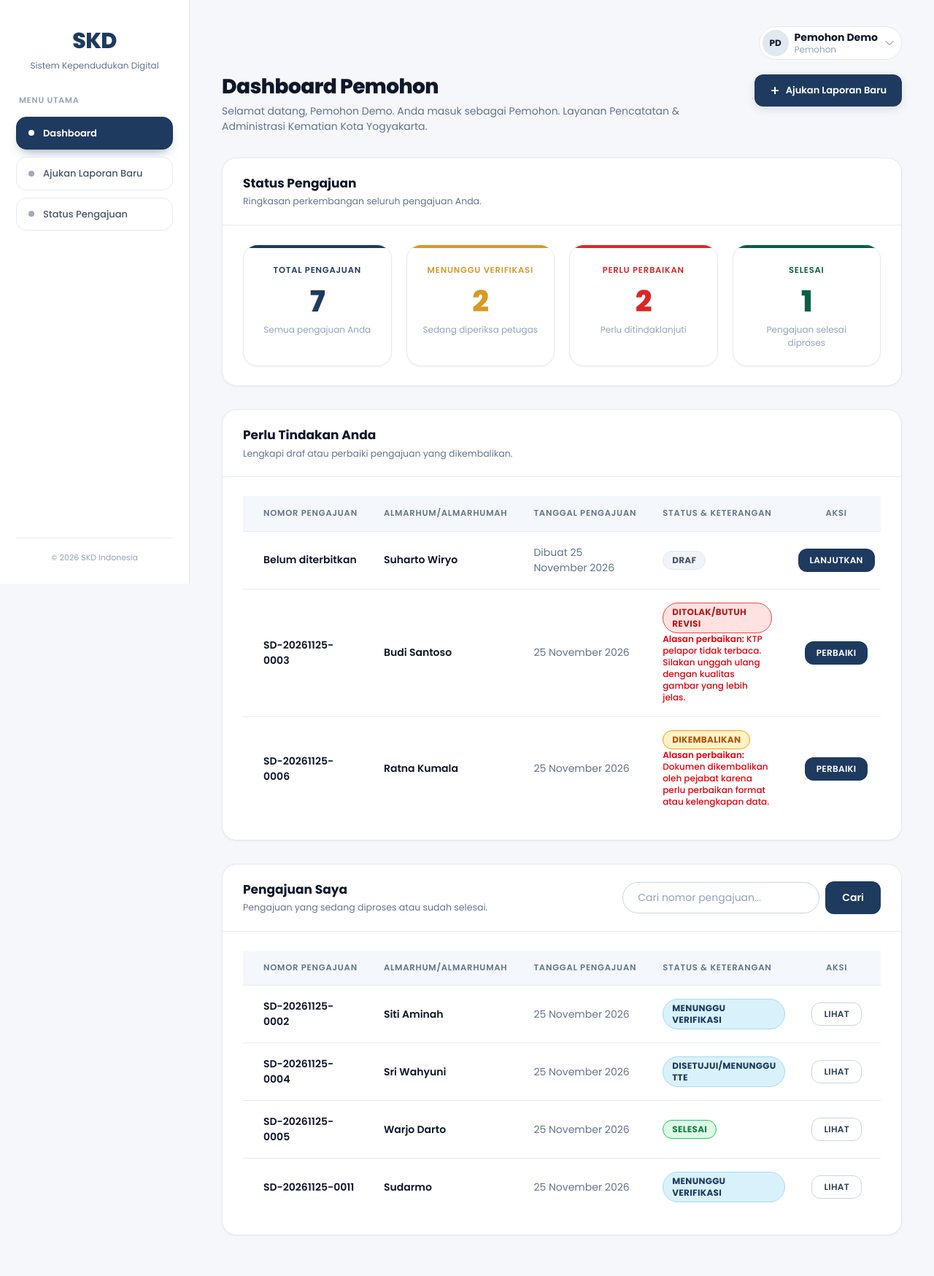
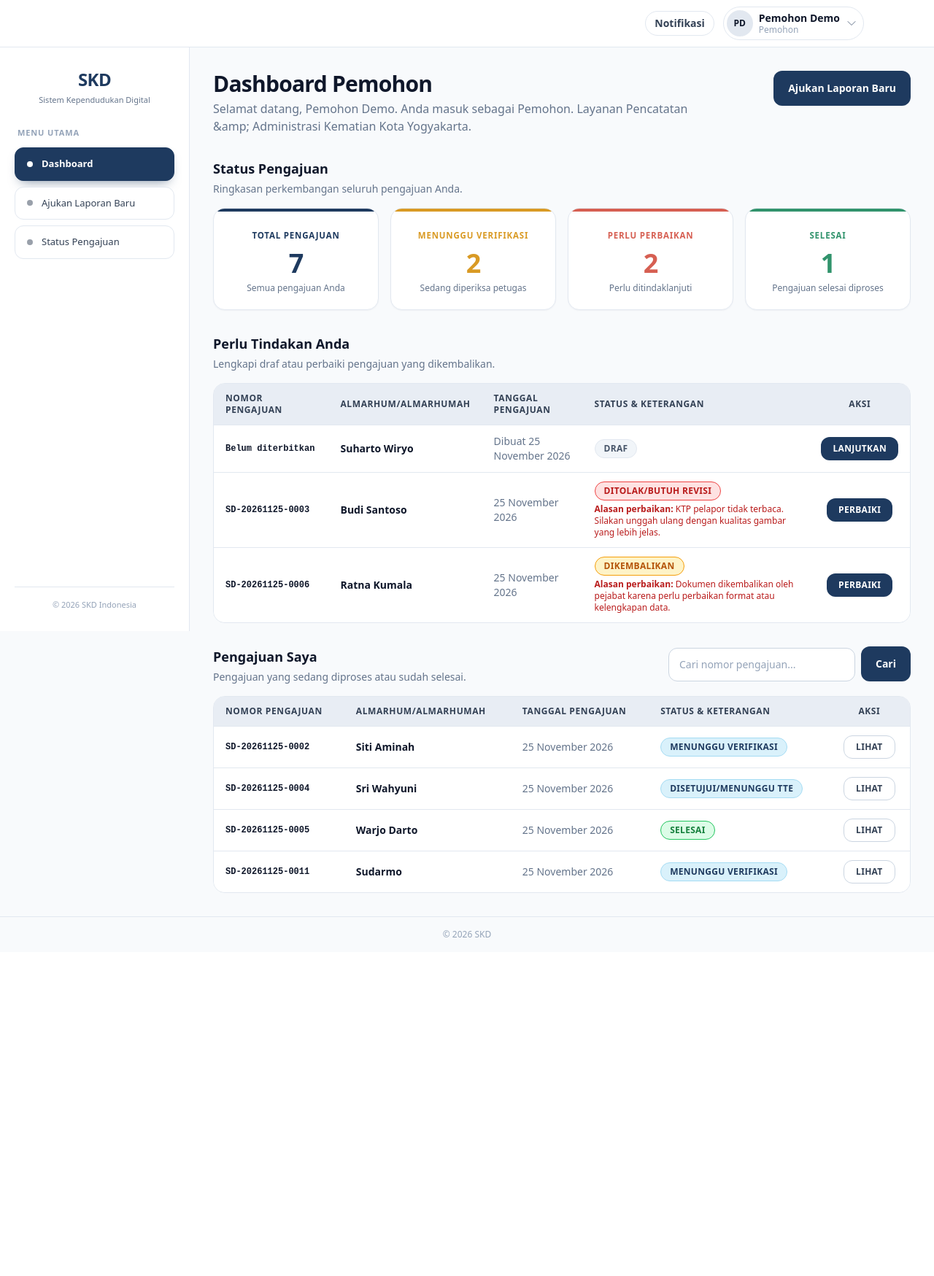
Before and after one commit to AgilePemdigi-2026/SatuDuka, a Laravel app: page /dashboard in a window 1280 px wide. Shown: the whole page at 73% size. After the commit the page ends 1285 px from the top, so only its background shows below. Run offline with Laravel 12, Linux system fonts and the light colour scheme; a user stored in the database is signed in; data comes from the database, SQL or seed files in the repository; data that the repository does not hold is empty; style sheets or scripts are compiled from the project's sources; some web fonts are replaced.

Commit message:
desain(D2): migrasikan tiga dashboard ke sistem desain baru
- dashboard/pemohon: buang blok style 70 baris dan kartu bersarang, pakai x-ui.page-header, x-ui.stat, dan tabel bersama; tambah navigasi samping pemohon.

- dashboard/pejabat: KPI memakai x-ui.stat, antrean memakai x-ui.card/x-ui.table plus daftar kartu di ponsel, tombol ganda dihapus.

- dashboard/tabel_laporan: tabel desktop ikut Tailwind (tanpa kelas .tbl), alasan perbaikan memakai warna token, keadaan kosong memakai x-ui.empty.

- Asersi presentasi DashboardTest disesuaikan; asersi perilaku tidak diubah.

```diff
--- a/resources/views/dashboard/pemohon.blade.php
+++ b/resources/views/dashboard/pemohon.blade.php
@@ -1,205 +1,77 @@
-
-@extends('tata_letak.verifikator')
+@extends('tata_letak.utama')
 
 @section('judul', 'Dashboard Pemohon')
 
-@section('subjudul')
-    Selamat datang, {{ $pengguna->nama_lengkap }}.
-    Anda masuk sebagai {{ $pengguna->labelPeran() }}.
-    Layanan Pencatatan &amp; Administrasi Kematian Kota Yogyakarta.
+@section('navigasi')
+    @include('komponen.menu_avatar', ['pengguna' => $pengguna])
 @endsection
 
-@section('aksi_header')
-    <a href="{{ route('laporan.baru') }}"
-        class="btn btn-brand"
-        style="flex-shrink: 0; white-space: nowrap; min-height: 44px; padding: 10px 20px; font-size: 13px; border-radius: 12px; box-shadow: 0 4px 12px rgba(30, 58, 95, .12);">
-        <span aria-hidden="true" style="font-size: 19px; line-height: 1; font-weight: 500;">+</span>
-        <span>Ajukan Laporan Baru</span>
-    </a>
+@section('sidebar')
+    @include('komponen.sidebar_pemohon')
 @endsection
 
 @section('konten')
-
-    <style>
-        /*
-        |--------------------------------------------------------------------------
-        | Warna KPI Dashboard Pemohon
-        |--------------------------------------------------------------------------
-        | Mengikuti KPI Verifikator.
-        | Kartu tetap putih. Hanya garis atas, label, dan angka yang berwarna.
-        | Ukuran, posisi, dan susunan KPI tetap menggunakan CSS layout asli.
-        */
-
-        /* Total Pengajuan - Navy */
-        .stats .stat--total {
-            background: #ffffff;
-            border-color: #E5EAF1;
-        }
-
-        .stats .stat--total::before {
-            background: #1E3A5F;
-        }
-
-        .stats .stat--total .stat-label,
-        .stats .stat--total .stat-value {
-            color: #1E3A5F;
-        }
-
-        /* Menunggu Verifikasi - Kuning */
-        .stats .stat--menunggu {
-            background: #ffffff;
-            border-color: #E5EAF1;
-        }
-
-        .stats .stat--menunggu::before {
-            background: #D99A24;
-        }
-
-        .stats .stat--menunggu .stat-label,
-        .stats .stat--menunggu .stat-value {
-            color: #D99A24;
-        }
-
-        /* Perlu Perbaikan - Merah */
-        .stats .stat--perbaikan {
-            background: #ffffff;
-            border-color: #E5EAF1;
-        }
-
-        .stats .stat--perbaikan::before {
-            background: #dc2626;
-        }
-
-        .stats .stat--perbaikan .stat-label,
-        .stats .stat--perbaikan .stat-value {
-            color: #dc2626;
-        }
-
-        /* Selesai - Hijau */
-        .stats .stat--selesai {
-            background: #ffffff;
-            border-color: #E5EAF1;
-        }
-
-        .stats .stat--selesai::before {
-            background: #065f46;
-        }
-
-        .stats .stat--selesai .stat-label,
-        .stats .stat--selesai .stat-value {
-            color: #065f46;
-        }
-    </style>
+    <x-ui.page-header title="Dashboard Pemohon"
+        subtitle="Selamat datang, {{ $pengguna->nama_lengkap }}. Anda masuk sebagai {{ $pengguna->labelPeran() }}. Layanan Pencatatan &amp; Administrasi Kematian Kota Yogyakarta.">
+        <x-slot:aksi>
+            <x-ui.button :href="route('laporan.baru')">Ajukan Laporan Baru</x-ui.button>
+        </x-slot:aksi>
+    </x-ui.page-header>
 
     {{-- Status Pengajuan --}}
-    <section class="card" style="margin-top: 32px;">
-        <div class="card-head">
-            <div>
-                <h2 class="card-title">Status Pengajuan</h2>
-                <p class="card-desc">
-                    Ringkasan perkembangan seluruh pengajuan Anda.
-                </p>
-            </div>
-        </div>
+    <section class="mt-8">
+        <h2 class="text-lg font-semibold text-ink">Status Pengajuan</h2>
+        <p class="mt-1 text-sm text-muted">Ringkasan perkembangan seluruh pengajuan Anda.</p>
 
-        <div class="card-body">
-            <section class="stats">
-
-                {{-- Total Pengajuan --}}
-                <div class="stat stat--total">
-                    <p class="stat-label">Total Pengajuan</p>
-                    <p class="stat-value">
-                        {{ $statistikPemohon['total'] }}
-                    </p>
-                    <p class="stat-note">Semua pengajuan Anda</p>
-                </div>
-
-                {{-- Menunggu Verifikasi --}}
-                <div class="stat stat--menunggu">
-                    <p class="stat-label">Menunggu Verifikasi</p>
-                    <p class="stat-value">
-                        {{ $statistikPemohon['menunggu'] }}
-                    </p>
-                    <p class="stat-note">Sedang diperiksa petugas</p>
-                </div>
-
-                {{-- Perlu Perbaikan --}}
-                <div class="stat stat--perbaikan">
-                    <p class="stat-label">Perlu Perbaikan</p>
-                    <p class="stat-value">
-                        {{ $statistikPemohon['perluPerbaikan'] }}
-                    </p>
-                    <p class="stat-note">Perlu ditindaklanjuti</p>
-                </div>
-
-                {{-- Selesai --}}
-                <div class="stat stat--selesai">
-                    <p class="stat-label">Selesai</p>
-                    <p class="stat-value">
-                        {{ $statistikPemohon['selesai'] }}
-                    </p>
-                    <p class="stat-note">Pengajuan selesai diproses</p>
-                </div>
-
-            </section>
+        <div class="mt-4 grid grid-cols-1 gap-4 sm:grid-cols-2 lg:grid-cols-4">
+            <x-ui.stat label="Total Pengajuan" :value="$statistikPemohon['total']" variant="brand"
+                catatan="Semua pengajuan Anda" />
+            <x-ui.stat label="Menunggu Verifikasi" :value="$statistikPemohon['menunggu']" variant="warning"
+                catatan="Sedang diperiksa petugas" />
+            <x-ui.stat label="Perlu Perbaikan" :value="$statistikPemohon['perluPerbaikan']" variant="danger"
+                catatan="Perlu ditindaklanjuti" />
+            <x-ui.stat label="Selesai" :value="$statistikPemohon['selesai']" variant="success"
+                catatan="Pengajuan selesai diproses" />
         </div>
     </section>
 
     {{-- Perlu Tindakan Anda --}}
     @if ($perluTindakan->isNotEmpty())
-        <section class="card" style="margin-top: 32px;">
-            <div class="card-head">
-                <div>
-                    <h2 class="card-title">Perlu Tindakan Anda</h2>
-                    <p class="card-desc">
-                        Lengkapi draf atau perbaiki pengajuan yang dikembalikan.
-                    </p>
-                </div>
-            </div>
+        <section class="mt-8">
+            <h2 class="text-lg font-semibold text-ink">Perlu Tindakan Anda</h2>
+            <p class="mt-1 text-sm text-muted">Lengkapi draf atau perbaiki pengajuan yang dikembalikan.</p>
 
-            <div class="card-body">
+            <div class="mt-4">
                 @include('dashboard.tabel_laporan', [
-                    'daftar' => $perluTindakan
+                    'daftar' => $perluTindakan,
                 ])
             </div>
         </section>
     @endif
 
     {{-- Pengajuan Saya --}}
-    <section class="card" style="margin-top: 32px;">
-        <div class="card-head dashboard-card-head">
-            <div>
-                <h2 class="card-title">Pengajuan Saya</h2>
-                <p class="card-desc">
-                    Pengajuan yang sedang diproses atau sudah selesai.
-                </p>
+    <section class="mt-8">
+        <div class="flex flex-wrap items-start justify-between gap-4">
+            <div class="min-w-0">
+                <h2 class="text-lg font-semibold text-ink">Pengajuan Saya</h2>
+                <p class="mt-1 text-sm text-muted">Pengajuan yang sedang diproses atau sudah selesai.</p>
             </div>
 
-            <form
-                action="{{ route('pengajuan.status') }}"
-                method="GET"
-                class="search-form"
-            >
-                <input
-                    type="text"
-                    name="nomor"
-                    class="field search-input"
-                    placeholder="Cari nomor pengajuan..."
-                    aria-label="Cari berdasarkan nomor pengajuan"
-                    value="{{ request('nomor') }}"
-                >
+            <form action="{{ route('pengajuan.status') }}" method="GET"
+                class="flex w-full flex-wrap items-end gap-2 sm:w-auto">
+                <div class="min-w-0 flex-1 sm:w-64">
+                    <x-ui.input name="nomor" type="text" :value="request('nomor')"
+                        placeholder="Cari nomor pengajuan..." />
+                </div>
 
-                <button type="submit" class="btn btn-brand">
-                    Cari
-                </button>
+                <x-ui.button type="submit">Cari</x-ui.button>
             </form>
         </div>
 
-        <div class="card-body">
+        <div class="mt-4">
             @include('dashboard.tabel_laporan', [
-                'daftar' => $pengajuanSaya
+                'daftar' => $pengajuanSaya,
             ])
         </div>
     </section>
-
 @endsection
--- a/resources/views/dashboard/tabel_laporan.blade.php
+++ b/resources/views/dashboard/tabel_laporan.blade.php
@@ -1,21 +1,17 @@
 @if ($daftar->isEmpty())
-    <div class="mt-3 rounded-2xl border border-dashed border-line-strong bg-surface p-6 text-center text-sm text-muted">
+    <x-ui.empty judul="Belum ada pengajuan">
         {{ $kosong ?? 'Belum ada pengajuan yang diajukan' }}
-    </div>
+    </x-ui.empty>
 @else
     {{-- Tampilan Desktop (Tabel) --}}
-    <div class="table-wrap hidden sm:block">
-        <table class="tbl">
-            <thead>
-                <tr>
+    <x-ui.table class="hidden md:block">
+        <x-slot:head>
             <th>Nomor Pengajuan</th>
             <th>Almarhum/Almarhumah</th>
             <th>Tanggal Pengajuan</th>
             <th>Status &amp; Keterangan</th>
-                    <th class="c">Aksi</th>
-                </tr>
-            </thead>
-            <tbody>
+            <th class="text-center">Aksi</th>
+        </x-slot:head>
 
         @foreach ($daftar as $laporan)
             @php
@@ -27,30 +23,28 @@
                 $alasanPerbaikan = $perluAlasan ? $laporan->labelAlasanPerbaikan() : null;
             @endphp
             <tr>
-                        <td class="num" style="font-weight: 600; color: var(--ink);">
+                <td class="whitespace-nowrap font-mono text-xs font-semibold text-ink">
                     {{ $laporan->no_pengajuan ?? 'Belum diterbitkan' }}
                 </td>
-                        <td style="font-weight: 600; color: var(--ink);">{{ $laporan->labelNamaAlmarhum() }}</td>
-                        <td style="color: var(--muted);">{{ $laporan->labelTanggalPengajuan() }}</td>
+                <td class="font-semibold text-ink">{{ $laporan->labelNamaAlmarhum() }}</td>
+                <td class="text-muted">{{ $laporan->labelTanggalPengajuan() }}</td>
                 <td>
                     @include('komponen.badge_status', ['status' => $laporan->status_pengajuan])
                     @if ($alasanPerbaikan !== null)
-                                <p class="mt-1 text-xs font-medium text-red-600">
+                        <p class="mt-1 text-xs font-medium text-[#b91c1c]">
                             <span class="font-semibold">Alasan perbaikan:</span> {{ $alasanPerbaikan }}
                         </p>
                     @endif
                 </td>
-                        <td class="c">
+                <td class="text-center">
                     @include('dashboard.aksi_laporan', ['laporan' => $laporan])
                 </td>
             </tr>
         @endforeach
-            </tbody>
-        </table>
-    </div>
+    </x-ui.table>
 
     {{-- Tampilan Mobile (Card List) --}}
-    <div class="mt-3 space-y-3 sm:hidden">
+    <div class="space-y-3 md:hidden">
         @foreach ($daftar as $laporan)
             @php
                 $perluAlasan = in_array($laporan->status_pengajuan, [
@@ -74,9 +68,9 @@
                 </p>
 
                 @if ($alasanPerbaikan !== null)
-                    <div class="mt-2 rounded-lg bg-amber-50 p-2 text-xs text-amber-800 border border-amber-200">
+                    <p class="mt-2 text-xs font-medium text-[#b91c1c]">
                         <span class="font-semibold">Alasan perbaikan:</span> {{ $alasanPerbaikan }}
-                    </div>
+                    </p>
                 @endif
 
                 <div class="mt-3">
```
Also changed, not shown: resources/views/dashboard/pejabat.blade.php (+55 -57 lines), tests/Feature/Autentikasi/DashboardTest.php (+3 -2 lines). Lines whose indentation alone changed are shown as unchanged.
